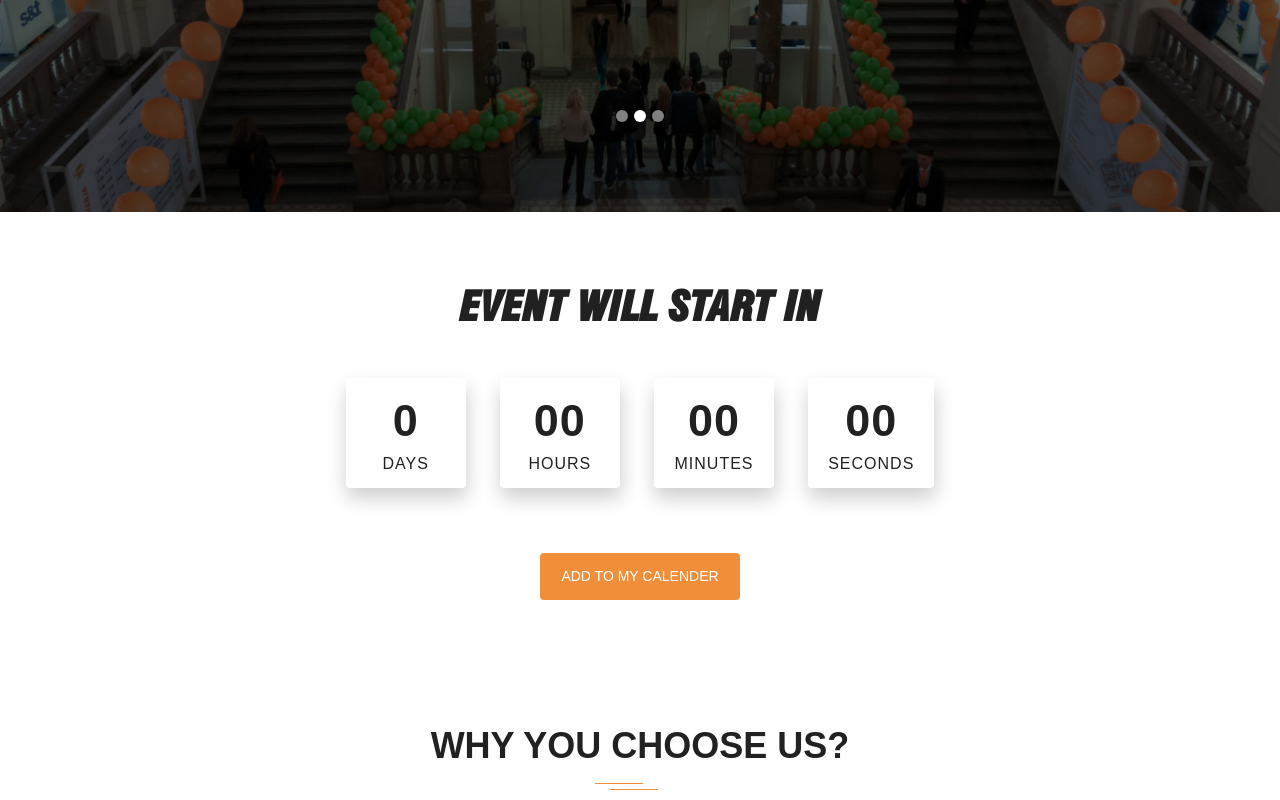
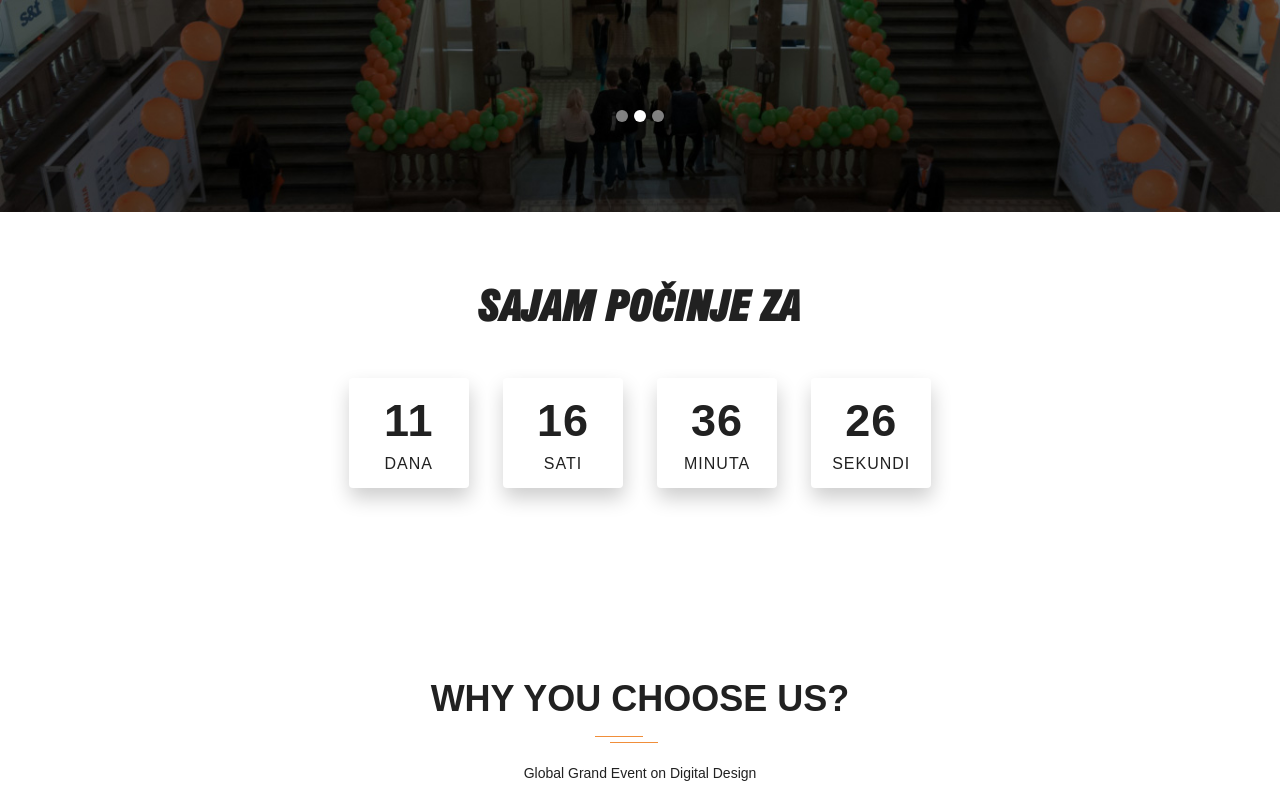
Before and after one commit to templeofthought/jobfair18, a website: page index.html in a window 1280 px wide. Shown: the part 510-1310 px from the top of the page. Drawn offline with Linux system fonts and the light colour scheme; some packages are replaced by stand-ins of ours; files whose address does not match are found by name.

Commit message:
Updated countdown

```diff
--- a/assets/js/main.js
+++ b/assets/js/main.js
@@ -20,12 +20,12 @@
     /* ==========================================================================
        countdown timer
        ========================================================================== */
-     jQuery('#clock').countdown('2018/06/21',function(event){
+     jQuery('#clock').countdown('2018/11/06',function(event){
       var $this=jQuery(this).html(event.strftime(''
-      +'<div class="time-entry days"><span>%-D</span> Days</div> '
-      +'<div class="time-entry hours"><span>%H</span> Hours</div> '
-      +'<div class="time-entry minutes"><span>%M</span> Minutes</div> '
-      +'<div class="time-entry seconds"><span>%S</span> Seconds</div> '));
+      +'<div class="time-entry days"><span>%-D</span> Dana</div> '
+      +'<div class="time-entry hours"><span>%H</span> Sati</div> '
+      +'<div class="time-entry minutes"><span>%M</span> Minuta</div> '
+      +'<div class="time-entry seconds"><span>%S</span> Sekundi</div> '));
     });
 
     /* slicknav mobile menu active  */
--- a/index.html
+++ b/index.html
@@ -160,25 +160,24 @@
     </header>
     <!-- Header Area wrapper End -->
 
-    <!-- Coundown Section Start -->
+    <!-- Countdown Section Start -->
     <section class="countdown-timer section-padding">
       <div class="container">
         <div class="row text-center">
           <div class="col-md-12 col-sm-12 col-xs-12">
             <div class="heading-count">
-              <h2 class="wow fadeInDown" data-wow-delay="0.2s">Event Will Start In</h2>
+              <h2 class="wow fadeInDown" data-wow-delay="0.2s">Sajam počinje za</h2>
             </div>
           </div>
           <div class="col-md-12 col-sm-12 col-xs-12">
             <div class="row time-countdown justify-content-center wow fadeInUp" data-wow-delay="0.2s">
               <div id="clock" class="time-count"></div>
             </div>
-            <a href="pricing.html" class="btn btn-common wow fadeInUp" data-wow-delay="0.3s">Add to My Calender</a>
           </div>
         </div>
       </div>
     </section>
-    <!-- Coundown Section End -->
+    <!-- Countdown Section End -->
 
      <!-- Services Section Start -->
     <section id="services" class="services section-padding">
```
